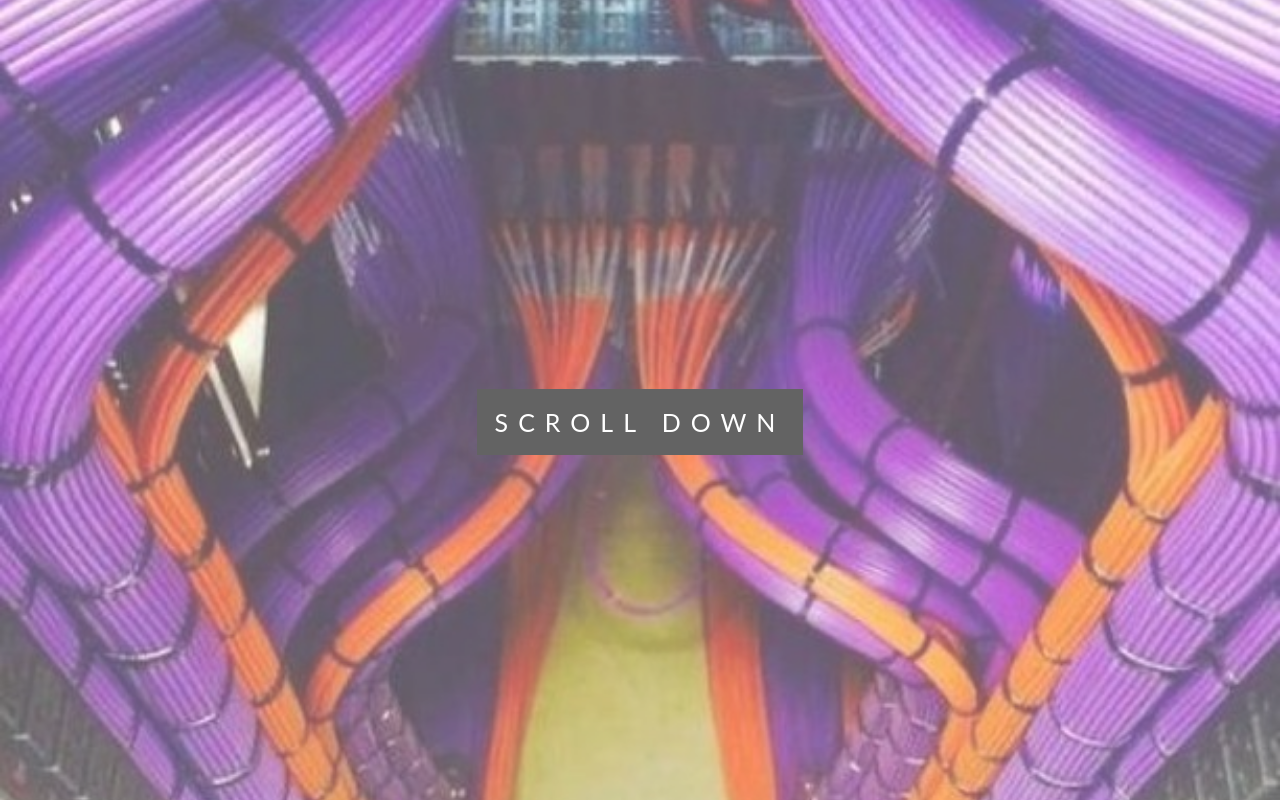
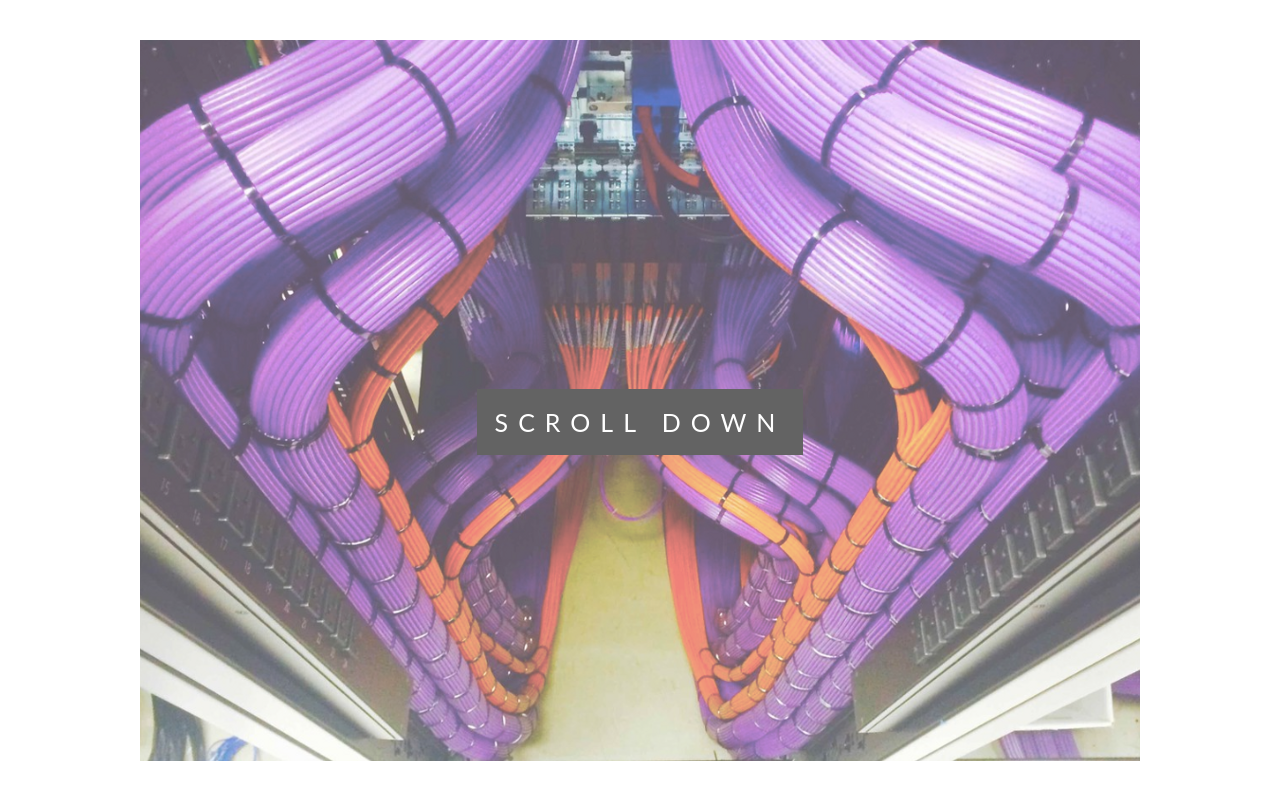
Before and after one commit to AgusNeira/ekonoc, a plain HTML site: page index.html in a window 1280 px wide. Shown: the top 802 px of the page. Drawn offline with Linux system fonts and the light colour scheme.

Commit message:
Added cableporn-0.png (better resolution)

```diff
--- a/main.css
+++ b/main.css
@@ -11,11 +11,10 @@ body, html {
   background-attachment: fixed;
   background-position: center;
   background-repeat: no-repeat;
-  background-size: cover;
 
 }
 .bgimg-1 {
-  background-image: url("img/cableporn-0.jpg");
+  background-image: url("img/cableporn-0.png");
   min-height: 100%;
 }
 
@@ -49,6 +48,7 @@ body, html {
 h3 {
   letter-spacing: 5px;
   text-transform: uppercase;
+  text-align:center;
   font: 20px "Lato", sans-serif;
   color: #111;
 }
@@ -66,7 +66,3 @@ section#explanation {
   padding: 50px 80px;
   text-align: justify;
 }
-
-h3 {
-  text-align:center;
-}
```
Also changed, not shown: img/cableporn-0.png (added), index.html (indentation only).
